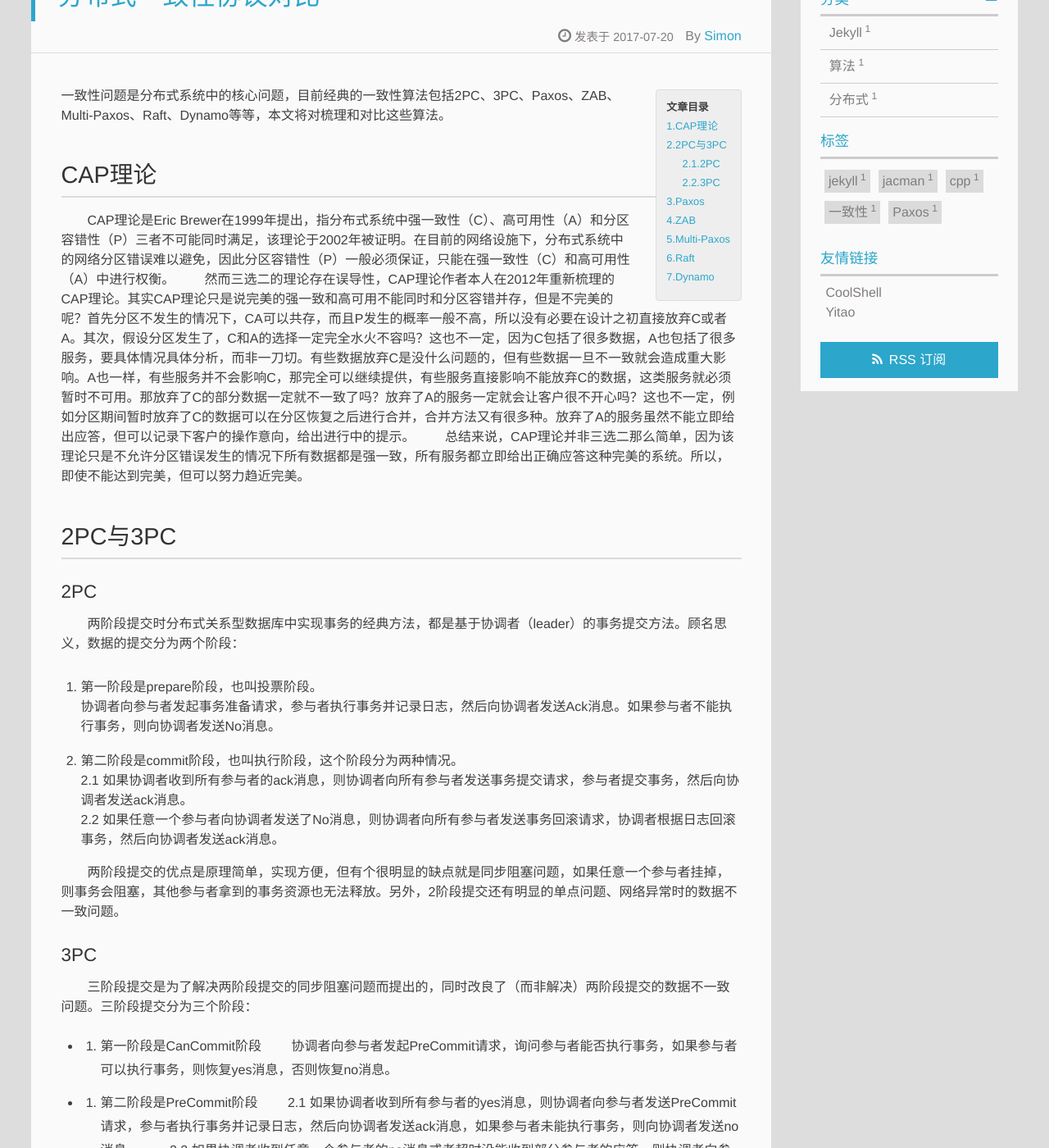
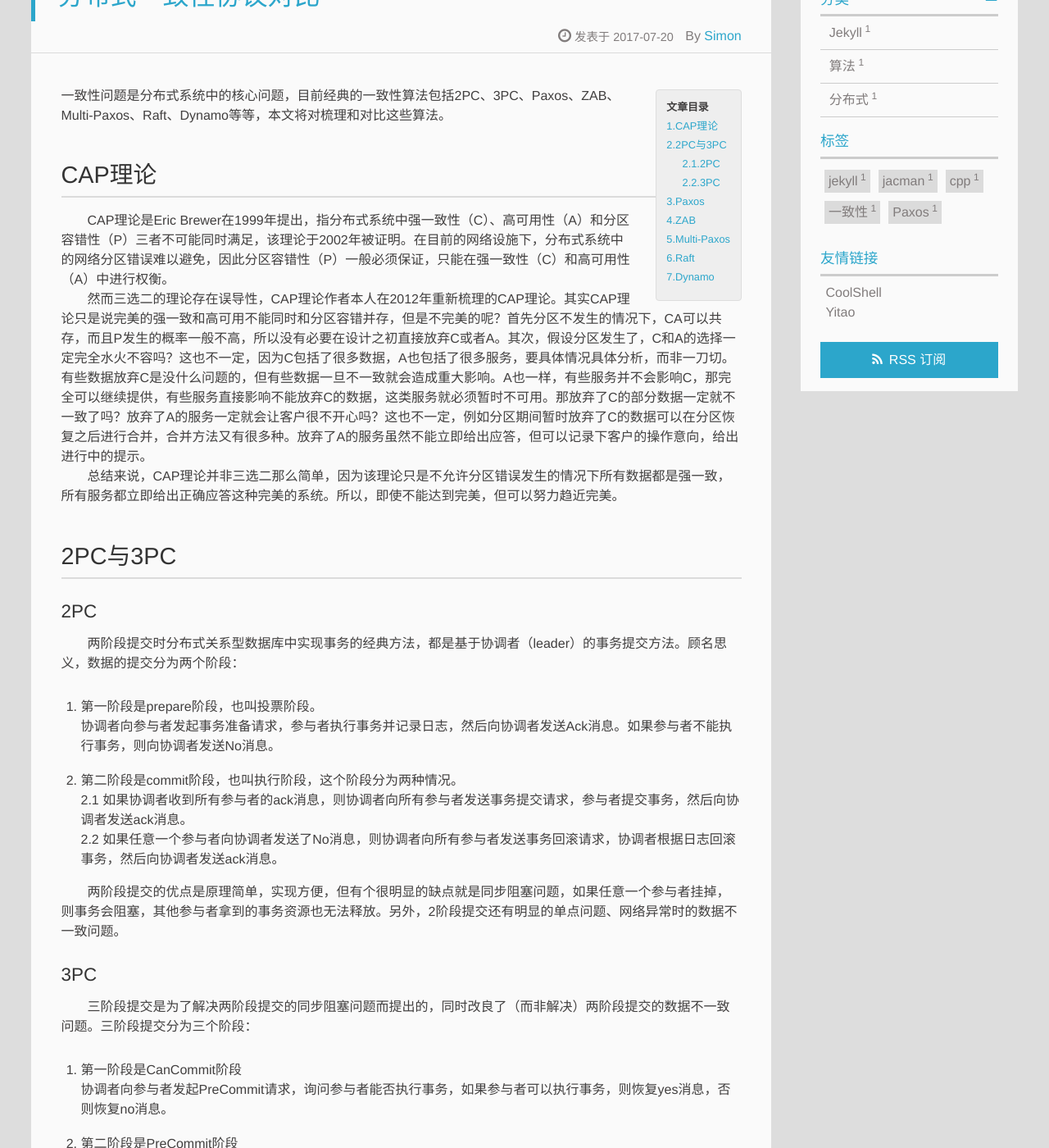
Before and after one commit to simonjoylet/simonjoylet.github.io, a Jekyll site: the page built from _posts/2017-07-20-distributed-consistency.md, in a window 1280 px wide and 1400 px high, scrolled down 278 px. Shown: the whole window at 82% size. Built offline with Jekyll 4.4.1, drawn with Linux system fonts in a browser that asks for light colours; comment, search, counter and statistics services are not loaded; some of the changed text lies outside the part shown.

Commit message:
update blog

```diff
--- a/_posts/2017-07-20-distributed-consistency.md
+++ b/_posts/2017-07-20-distributed-consistency.md
@@ -18,7 +18,6 @@ categories: 分布式
 ## 2PC与3PC
 ### 2PC
 　　两阶段提交时分布式关系型数据库中实现事务的经典方法，都是基于协调者（leader）的事务提交方法。顾名思义，数据的提交分为两个阶段：
-
 1. 第一阶段是prepare阶段，也叫投票阶段。
 协调者向参与者发起事务准备请求，参与者执行事务并记录日志，然后向协调者发送Ack消息。如果参与者不能执行事务，则向协调者发送No消息。
 
@@ -30,16 +29,19 @@ categories: 分布式
 
 ### 3PC
 　　三阶段提交是为了解决两阶段提交的同步阻塞问题而提出的，同时改良了（而非解决）两阶段提交的数据不一致问题。三阶段提交分为三个阶段：
-- 1. 第一阶段是CanCommit阶段
-　　协调者向参与者发起PreCommit请求，询问参与者能否执行事务，如果参与者可以执行事务，则恢复yes消息，否则恢复no消息。
-- 2. 第二阶段是PreCommit阶段
-　　2.1 如果协调者收到所有参与者的yes消息，则协调者向参与者发送PreCommit请求，参与者执行事务并记录日志，然后向协调者发送ack消息，如果参与者未能执行事务，则向协调者发送no消息。
-　　2.2 如果协调者收到任意一个参与者的no消息或者超时没能收到部分参与者的应答，则协调者向参与者发送abort请求，参与者中断事务。
-　　2.3 如果参与者超时没能收到协调者的PreCommit请求，则参与者中断事务。
-- 3. 第三阶段是DoCommit阶段
-　　3.1 如果协调者收到所有参与者第二阶段的ack消息，则协调者向参与者发出DoCommit请求，参与者执行事务提交并释放事务资源，然后向协调者发送ack消息
-　　3.2 如果协调者收到任意一个参与者的no消息或者超时没能收到部分参与者的应答，则协调者向参与者发送abort请求，参与者根据日志回滚事务并释放事务资源，然后向协调者发送ack消息。
-　　3.3 如果参与者超时没能收到协调者的DoCommit请求，则参与者执行事务提交并释放事务资源。
+
+1. 第一阶段是CanCommit阶段
+协调者向参与者发起PreCommit请求，询问参与者能否执行事务，如果参与者可以执行事务，则恢复yes消息，否则恢复no消息。
+
+2. 第二阶段是PreCommit阶段
+2.1 如果协调者收到所有参与者的yes消息，则协调者向参与者发送PreCommit请求，参与者执行事务并记录日志，然后向协调者发送ack消息，如果参与者未能执行事务，则向协调者发送no消息。
+2.2 如果协调者收到任意一个参与者的no消息或者超时没能收到部分参与者的应答，则协调者向参与者发送abort请求，参与者中断事务。
+2.3 如果参与者超时没能收到协调者的PreCommit请求，则参与者中断事务。
+
+3. 第三阶段是DoCommit阶段
+3.1 如果协调者收到所有参与者第二阶段的ack消息，则协调者向参与者发出DoCommit请求，参与者执行事务提交并释放事务资源，然后向协调者发送ack消息
+3.2 如果协调者收到任意一个参与者的no消息或者超时没能收到部分参与者的应答，则协调者向参与者发送abort请求，参与者根据日志回滚事务并释放事务资源，然后向协调者发送ack消息。
+3.3 如果参与者超时没能收到协调者的DoCommit请求，则参与者执行事务提交并释放事务资源。
 
 　　三阶段提交通过设置超时解决了两阶段提交中的同步阻塞问题，通过增加事务询问阶段，提高了某个节点故障之后的数据仍然保持一致的概率，但仍存在某些情况下数据不一致的可能。
 
```
